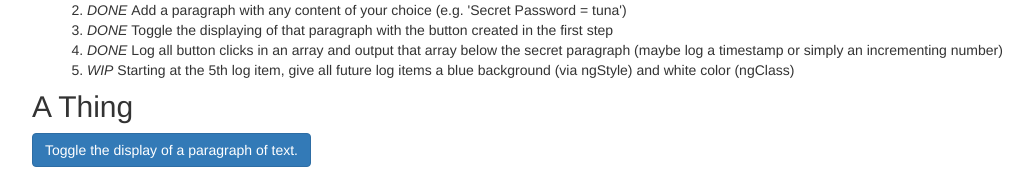
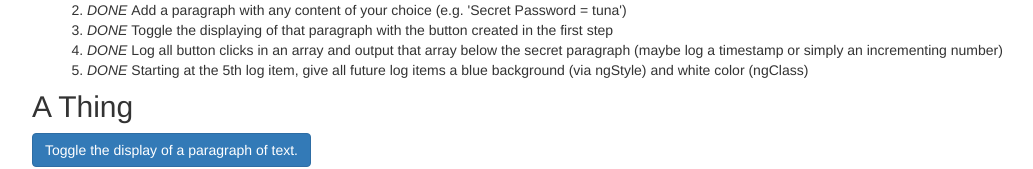
Before and after one commit to christophervigliotti/angular-complete-guide-basics-assignment-3, an Angular app: page / in a window 1280 px wide. Shown: the part 143-312 px from the top of the page, without its empty margins (23-1056 px from the left). Built offline with nearby package versions, Linux system fonts and the light colour scheme.

Commit message:
final commit

```diff
--- a/src/app/app.component.html
+++ b/src/app/app.component.html
@@ -8,7 +8,7 @@
         <li><em>DONE&nbsp;</em>Add a paragraph with any content of your choice (e.g. 'Secret Password = tuna')</li>
         <li><em>DONE&nbsp;</em>Toggle the displaying of that paragraph with the button created in the first step</li>
         <li><em>DONE&nbsp;</em>Log all button clicks in an array and output that array below the secret paragraph (maybe log a timestamp or simply an incrementing number)</li>
-        <li><em>WIP&nbsp;</em>Starting at the 5th log item, give all future log items a blue background (via ngStyle) and white color (ngClass)</li>
+        <li><em>DONE&nbsp;</em>Starting at the 5th log item, give all future log items a blue background (via ngStyle) and white color (ngClass)</li>
       </ol>
   </div>
   <h2>A Thing</h2>
```
